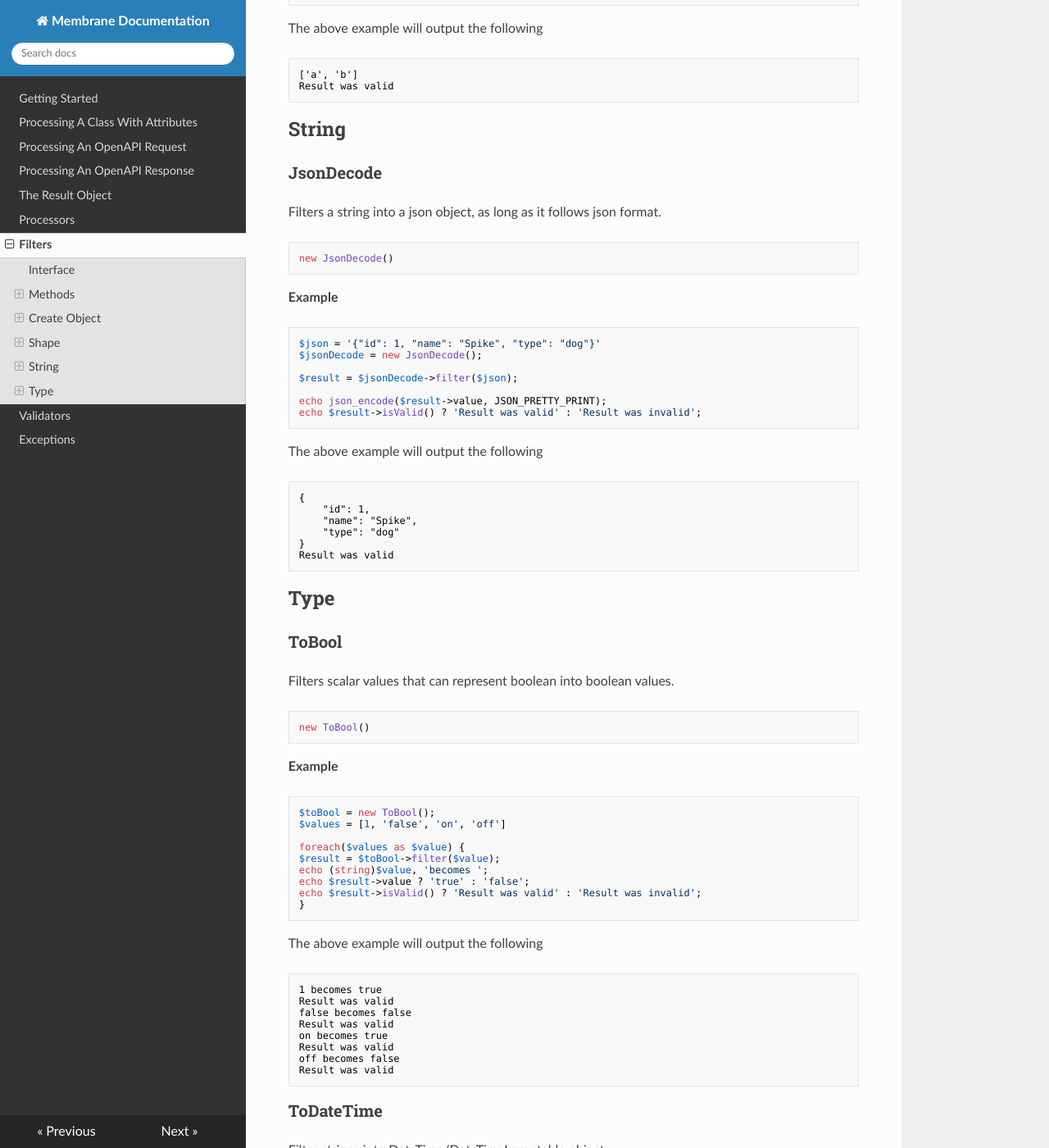
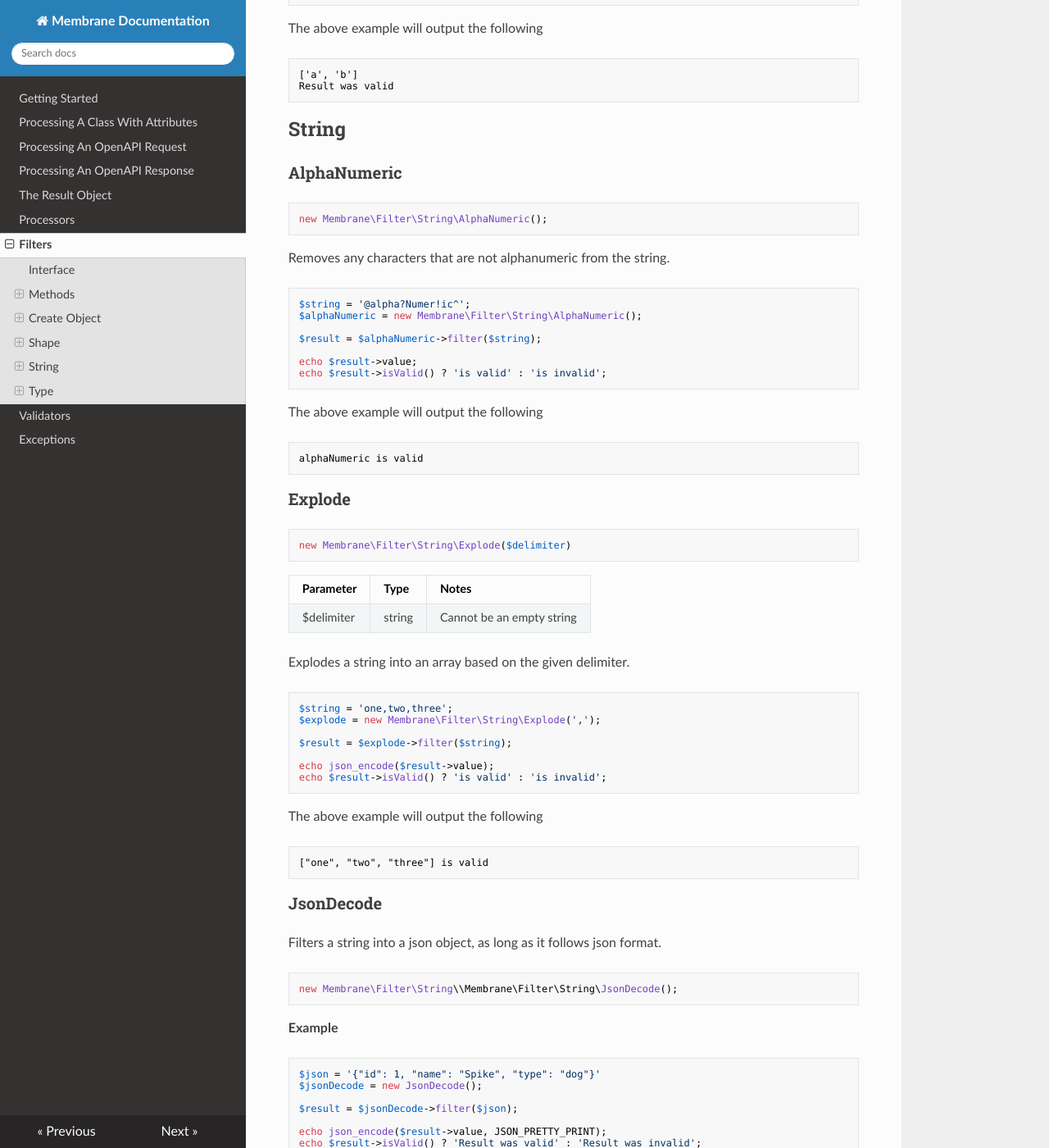
Before and after one commit to membrane-php/membrane-core, an MkDocs documentation site: the page built from docs/filters.md, in a window 1280 px wide and 1400 px high, scrolled down 5853 px. Shown: the whole window at 82% size. Built offline with MkDocs 1.6.1, drawn with Linux system fonts in a browser that asks for light colours; nearby versions of some CDN libraries; some of the changed text lies outside the part shown.

Commit message:
Document Explode,Pascal,AlphaNumeric Filters

````diff
--- a/docs/filters.md
+++ b/docs/filters.md
@@ -306,12 +306,64 @@ Result was valid
 
 ## String
 
+### AlphaNumeric
+
+```php
+new Membrane\Filter\String\AlphaNumeric();
+```
+
+Removes any characters that are not alphanumeric from the string.
+
+```php
+$string = '@alpha?Numer!ic^';
+$alphaNumeric = new Membrane\Filter\String\AlphaNumeric();
+
+$result = $alphaNumeric->filter($string);
+
+echo $result->value;
+echo $result->isValid() ? 'is valid' : 'is invalid';
+```
+
+The above example will output the following
+
+```text
+alphaNumeric is valid
+```
+
+### Explode
+
+```php
+new Membrane\Filter\String\Explode($delimiter)
+```
+
+| Parameter  | Type   | Notes                     |
+|------------|--------|---------------------------|
+| $delimiter | string | Cannot be an empty string |
+
+Explodes a string into an array based on the given delimiter.
+
+```php
+$string = 'one,two,three';
+$explode = new Membrane\Filter\String\Explode(',');
+
+$result = $explode->filter($string);
+
+echo json_encode($result->value);
+echo $result->isValid() ? 'is valid' : 'is invalid';
+```
+
+The above example will output the following
+
+```text
+["one", "two", "three"] is valid
+```
+
 ### JsonDecode
 
 Filters a string into a json object, as long as it follows json format.
 
 ```php
-new JsonDecode()
+new Membrane\Filter\String\\Membrane\Filter\String\JsonDecode();
 ```
 
 **Example**
@@ -335,6 +387,30 @@ The above example will output the following
     "type": "dog"
 }
 Result was valid
+```
+
+### ToPascalCase
+
+```php
+new Membrane\Filter\String\ToPascalCase();
+```
+
+Converts string into PascalCase (i.e. no whitespaces, uppercase for first letter of each word).
+
+```php
+$string = 'hello_there friend-how are you_doing';
+$pascalCase = new Membrane\Filter\String\ToPascalCase();
+
+$result = $pascalCase->filter($string);
+
+echo $result->value;
+echo $result->isValid() ? 'is valid' : 'is invalid';
+```
+
+The above example will output the following
+
+```text
+HelloThereFriendHowAreYouDoing is valid
 ```
 
 ## Type
````
